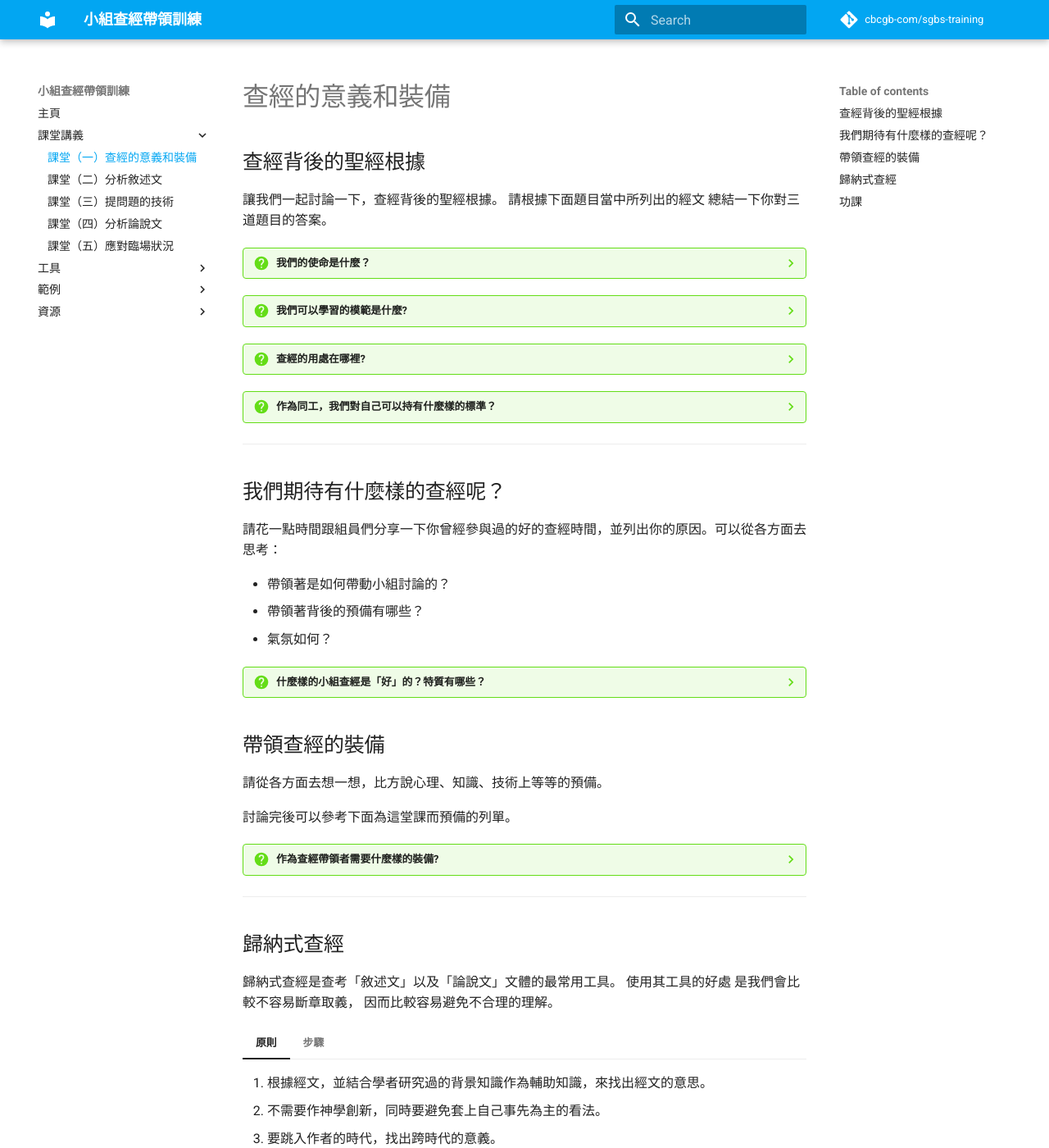
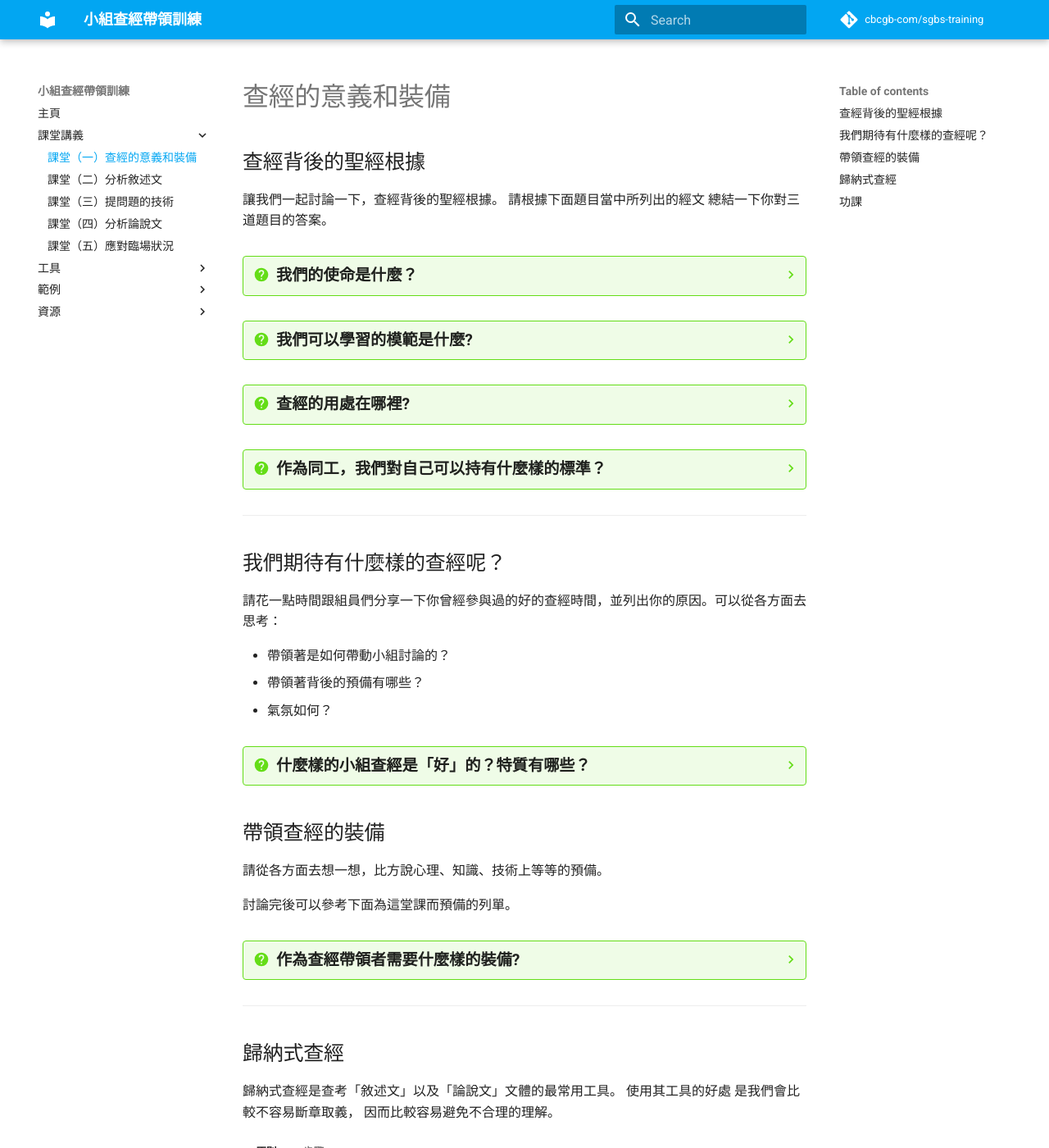
Before and after one commit to cbcgb-com/sgbs-training, an MkDocs documentation site: the page built from docs/class-notes/lesson-1-foundations.md, in a window 1280 px wide and 1400 px high. Shown: the whole window at 82% size. Built offline with MkDocs 1.6.1 and Material for MkDocs 9.7.7, drawn with Linux system fonts in a browser that asks for light colours; comment, search, counter and statistics services are not loaded.

Commit message:
Got style sheets working right

```diff
--- a/docs/stylesheets/extra.css
+++ b/docs/stylesheets/extra.css
@@ -1,3 +1,3 @@
-.question {
+details.question {
     font-size: larger;
 }
```
